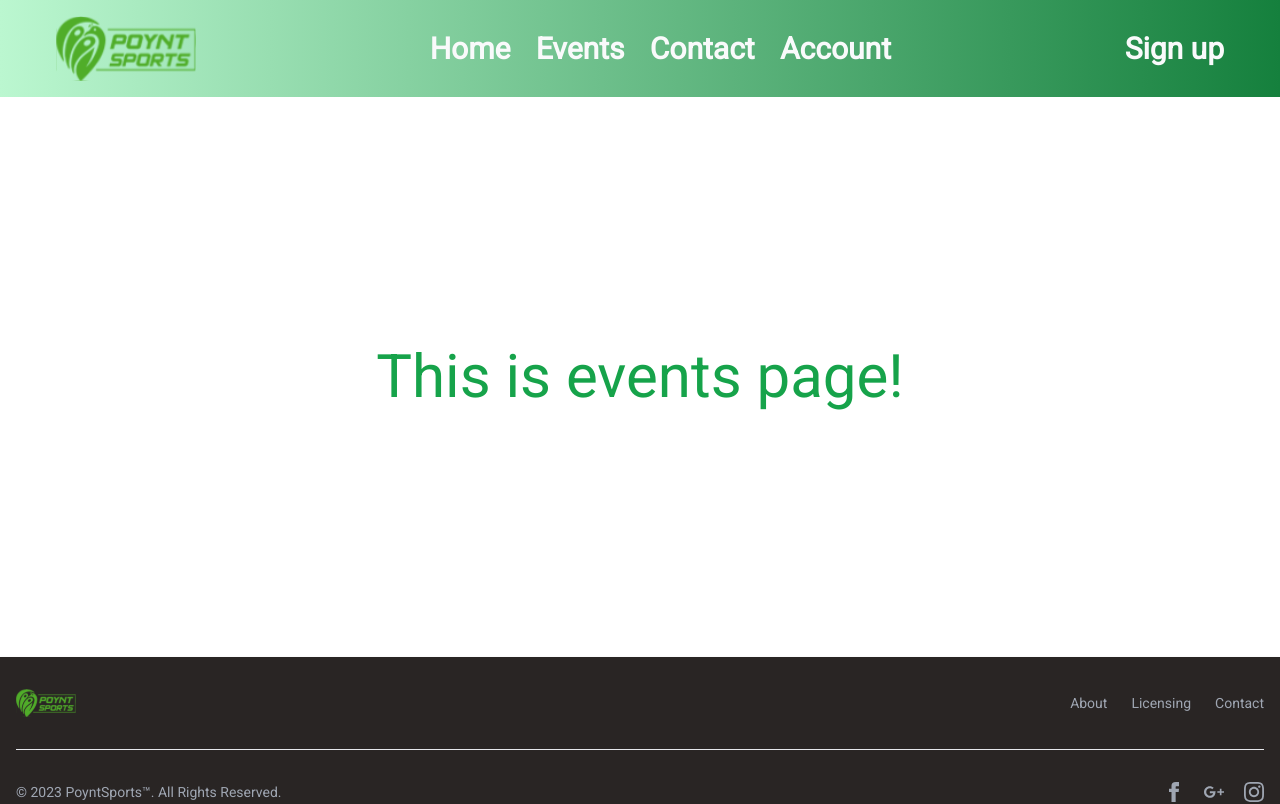
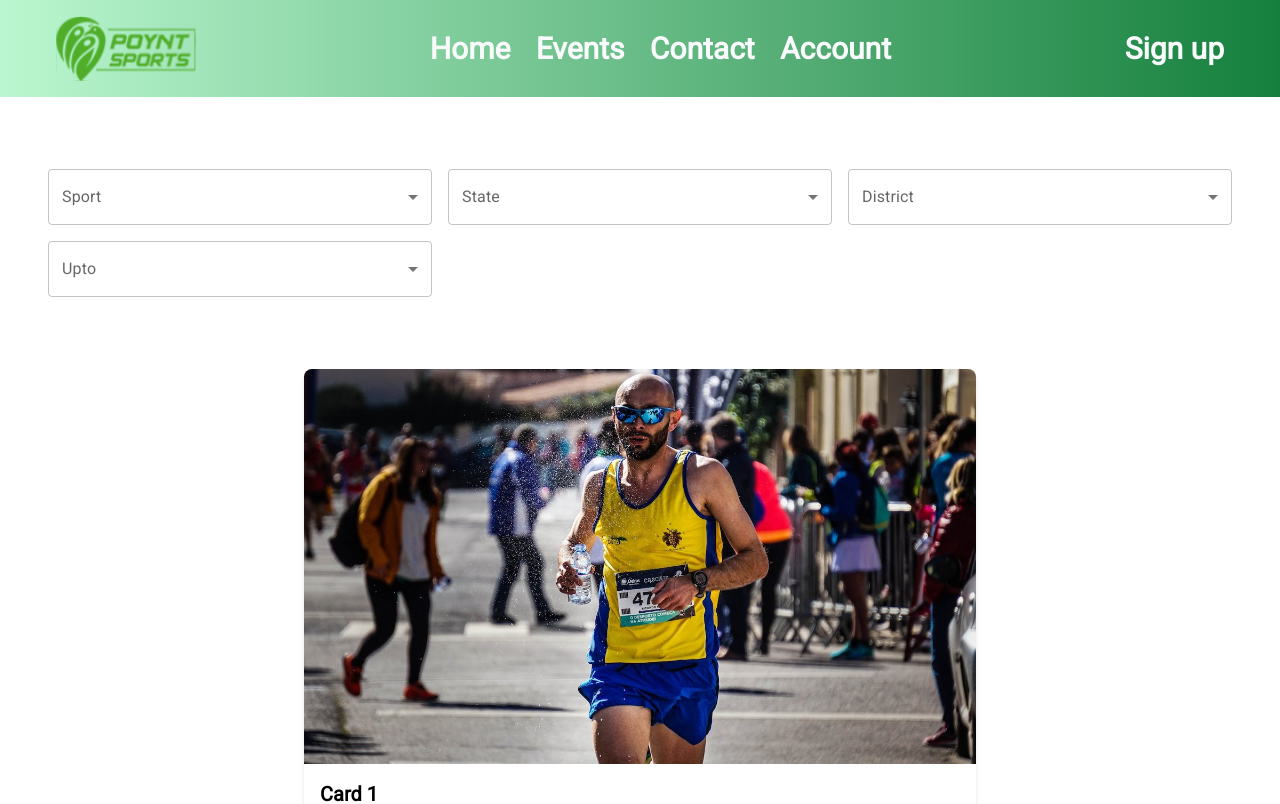
Before and after one commit to Ujucode/poynt-sports, a React (Vite) app: page /events in a window 1280 px wide. Shown: the top 804 px of the page. Built offline with nearby package versions, Linux system fonts and the light colour scheme.

Commit message:
-fixed events page after merge

```diff
--- a/src/components/EventsPage.jsx
+++ /dev/null
@@ -1,44 +0,0 @@
-import Navbar from "./UI/Navbar";
-import Card from "./UI/Card";
-
-const EventsPage = () => {
-  // Sample data for cards
-  const cardData = [
-    {
-      title: 'Card 1',
-      description: 'This is the first card',
-      image: 'src/assets/event1.jpeg',
-    },
-    {
-      title: 'Card 2',
-      description: 'This is the second card',
-      image: 'src/assets/event1.jpeg',
-    },
-    {
-      title: 'Card 3',
-      description: 'This is the third card',
-      image: 'src/assets/event1.jpeg',
-    },
-    // Add more cards as needed
-  ];
-
-  return (
-    <div className="min-h-screen flex flex-col bg-gradient-to-r from-white to-white">
-      <Navbar />
-      <div className="flex-1 flex items-center justify-center p-4">
-        <div className="container mx-auto grid grid-cols-1 gap-16">
-          {Array.from(Array(10)).map((_, index) => (
-            <Card
-              key={index}
-              title={cardData[index % cardData.length].title}
-              description={cardData[index % cardData.length].description}
-              image={cardData[index % cardData.length].image}
-            />
-          ))}
-        </div>
-      </div>
-    </div>
-  );
-};
-
-export default EventsPage;
--- /dev/null
+++ b/src/components/Layout/EventsGallery.jsx
@@ -0,0 +1,23 @@
+import { cardData } from "../../routes/event-data";
+import EventsCard from "../UI/EventsCard";
+import MUIGroupSelect from "../UI/MUIGroupSelect";
+
+const EventsGallery = () => {
+  return (
+    <section className="my-10">
+      <MUIGroupSelect />
+      <div className="mt-10">
+        {Array.from(Array(5)).map((_, index) => (
+          <EventsCard
+            key={index}
+            title={cardData[index % cardData.length].title}
+            description={cardData[index % cardData.length].description}
+            image={cardData[index % cardData.length].image}
+          />
+        ))}
+      </div>
+    </section>
+  );
+};
+
+export default EventsGallery;
--- a/src/components/UI/Card.jsx
+++ /dev/null
@@ -1,15 +0,0 @@
-const Card = ({ title, description, image }) => {
-    return (
-      <div className="max-w-2xl mx-auto bg-white rounded-lg overflow-hidden shadow-md mb-4 flex flex-col">
-        <div className="flex-shrink-0">
-          <img src={image} alt="Card" className="w-full h-72 object-cover object-center" />
-        </div>
-        <div className="p-4 flex-1">
-          <h3 className="text-xl font-semibold mb-2">{title}</h3>
-          <p className="text-gray-600">{description}</p>
-        </div>
-      </div>
-    );
-  };
-
-  export default Card;
--- /dev/null
+++ b/src/components/UI/EventsCard.jsx
@@ -0,0 +1,19 @@
+const EventsCard = ({ title, description, image }) => {
+  return (
+    <div className="max-w-2xl mx-auto bg-white rounded-lg overflow-hidden shadow-md mb-4 flex flex-col">
+      <div className="flex-shrink-0">
+        <img
+          src={image}
+          alt="Card"
+          className="w-full h-[screen] object-cover object-center"
+        />
+      </div>
+      <div className="p-4 flex-1">
+        <h3 className="text-xl font-semibold mb-2">{title}</h3>
+        <p className="text-gray-600">{description}</p>
+      </div>
+    </div>
+  );
+};
+
+export default EventsCard;
--- a/src/routes/EventsPage.jsx
+++ b/src/routes/EventsPage.jsx
@@ -1,6 +1,8 @@
 import Header from "../components/UI/Header";
 import Main from "../components/UI/Main";
 import Navbar from "../components/UI/Navbar";
+import classes from "../components/Layout/Layout.module.css";
+import EventsGallery from "../components/Layout/EventsGallery";
 
 const EventsPage = () => {
   return (
@@ -8,10 +10,8 @@ const EventsPage = () => {
       <Header className="bg-gradient-to-r from-green-200 to-green-700 ">
         <Navbar />
       </Header>
-      <Main className="h-[70vh]">
-        <div className="grid place-content-center h-full">
-          <h1 className="text-green-600 text-6xl">This is events page!</h1>
-        </div>
+      <Main className={`${classes["header-container"]}`}>
+        <EventsGallery />
       </Main>
     </>
   );
--- /dev/null
+++ b/src/routes/event-data.js
@@ -0,0 +1,18 @@
+export const cardData = [
+  {
+    title: "Card 1",
+    description: "This is the first card",
+    image: "src/assets/event1.jpeg",
+  },
+  {
+    title: "Card 2",
+    description: "This is the second card",
+    image: "src/assets/event1.jpeg",
+  },
+  {
+    title: "Card 3",
+    description: "This is the third card",
+    image: "src/assets/event1.jpeg",
+  },
+  // Add more cards as needed
+];
```
